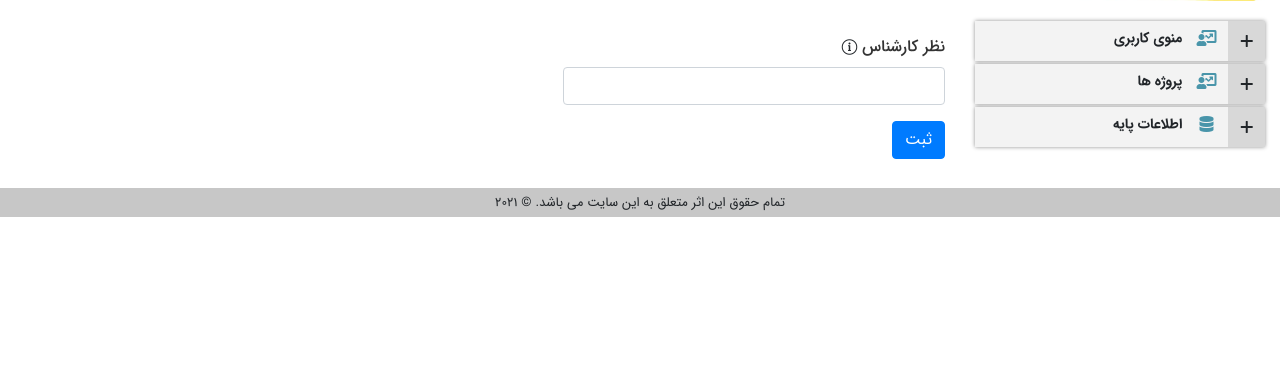
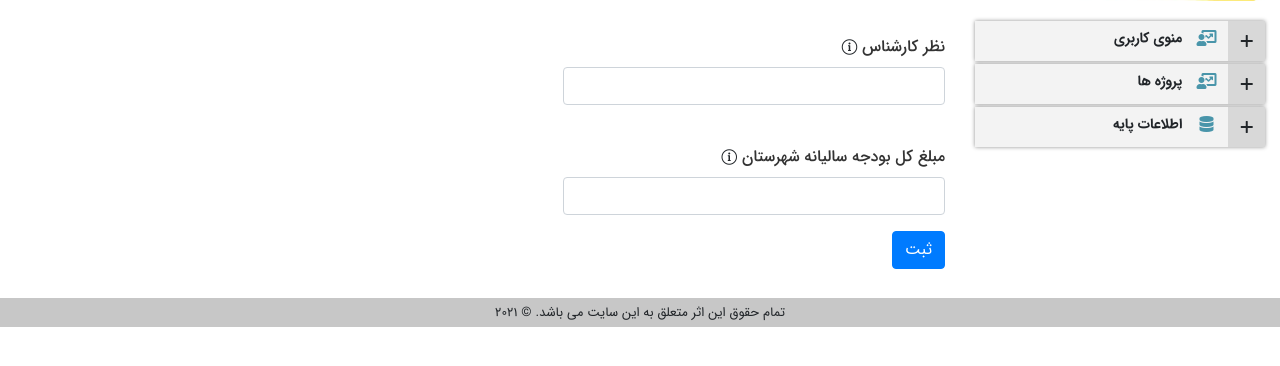
Before and after one commit to taherimoein/ProjectEvaluationSystem, a Django app: template templates/main/evaluation/evaluation-assistant-page.html in a window 1280 px wide. Shown: the part 374-740 px from the top of the page. Run offline with Django 3.2, Linux system fonts and the light colour scheme; the template is opened without the code that fills it, so the values that code supplies are empty; style sheets or scripts are compiled from the project's sources; some libraries are stand-ins or nearby versions.

Commit message:
درست کردن ارزیابی معاونت

```diff
--- a/templates/main/evaluation/evaluation-assistant-page.html
+++ b/templates/main/evaluation/evaluation-assistant-page.html
@@ -97,6 +97,22 @@
                   </div> -->
                 </div>
 
+                <br>
+
+                <div class="form-row">
+                  <div class="form-group col-md-5">
+                    <label for="inputbudje">مبلغ کل بودجه سالیانه شهرستان</label>
+                    <i class="fal fa-info-circle tooltip-arrow" data-toggle="tooltip"
+                        data-placement="left"
+                        title="فیلد بایستی به صورت عددی وارد گردد."></i>
+                    <input type="number" class="form-control" id="inputbudje">
+                  </div>
+                  <!-- <div class="form-group col-md-5 text-center">
+                    <br>
+                    <h5>امتیاز 30</h5>
+                  </div> -->
+                </div>
+
 
 
                 <button id="submit" type="submit" class="btn btn-primary">ثبت</button>
@@ -126,7 +142,7 @@
             $(".loading-fixed").show();
 
             var projectID = '{{ThisProject.id}}';
-
+            var Bodje = parseInt($('#inputbudje').val());
             var data = {};
 
             var importanceOfProject = parseInt($("#input4").val());
@@ -134,11 +150,12 @@
 
             data.importance_of_project = {'point': importanceOfProject};
             data.expert_opinion = {'point': assistantScore};
+            data.total_amount_of_city_s_annual_budget = Bodje;
 
             $.ajax(
               {
                   method: 'POST',
-                  url: "{% url 'main:ajax_project_evaluation_user' %}",
+                  url: "{% url 'main:ajax_project_evaluation_assistant' %}",
                   data: {
                     project_id: projectID,
                     assessment: JSON.stringify(data),
```
